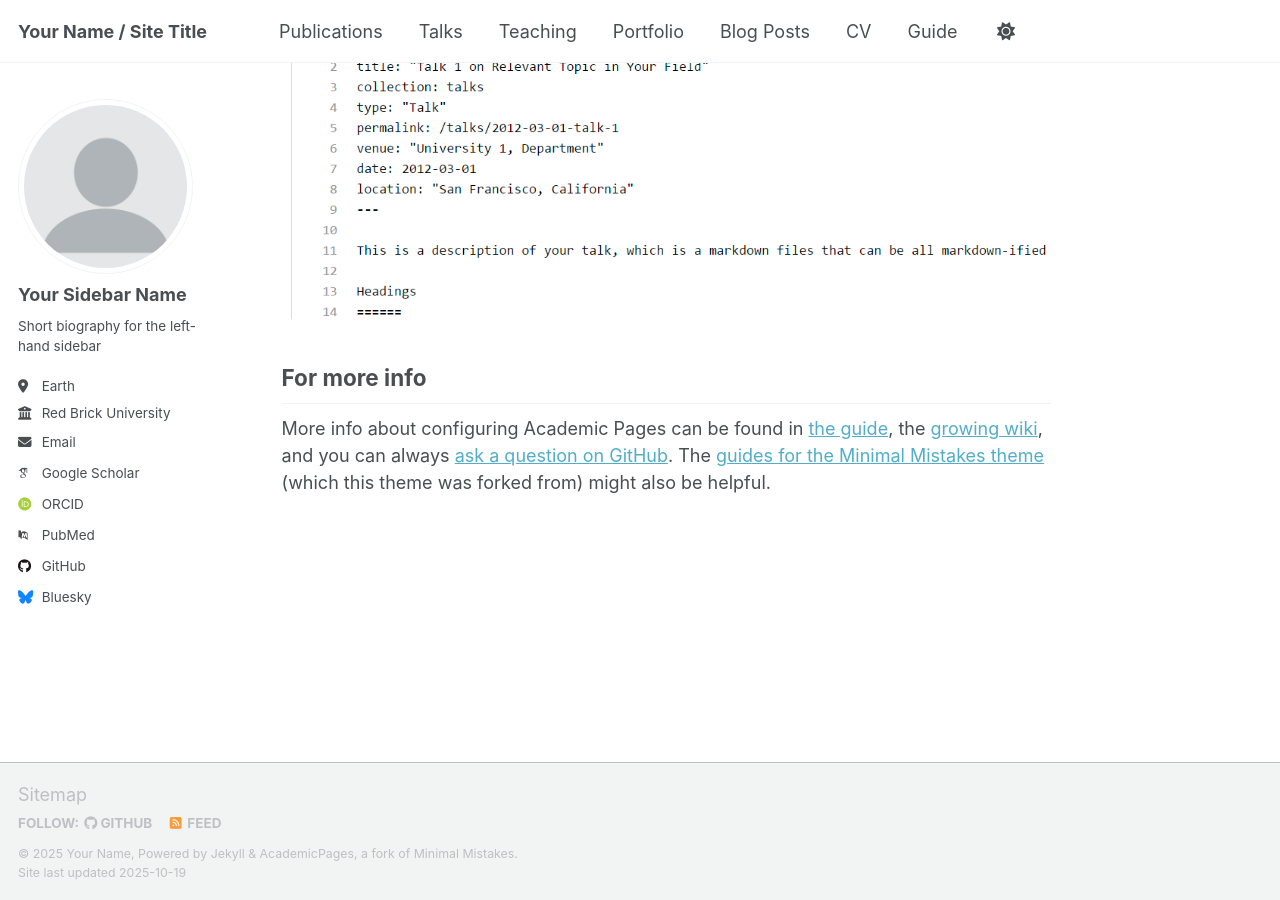
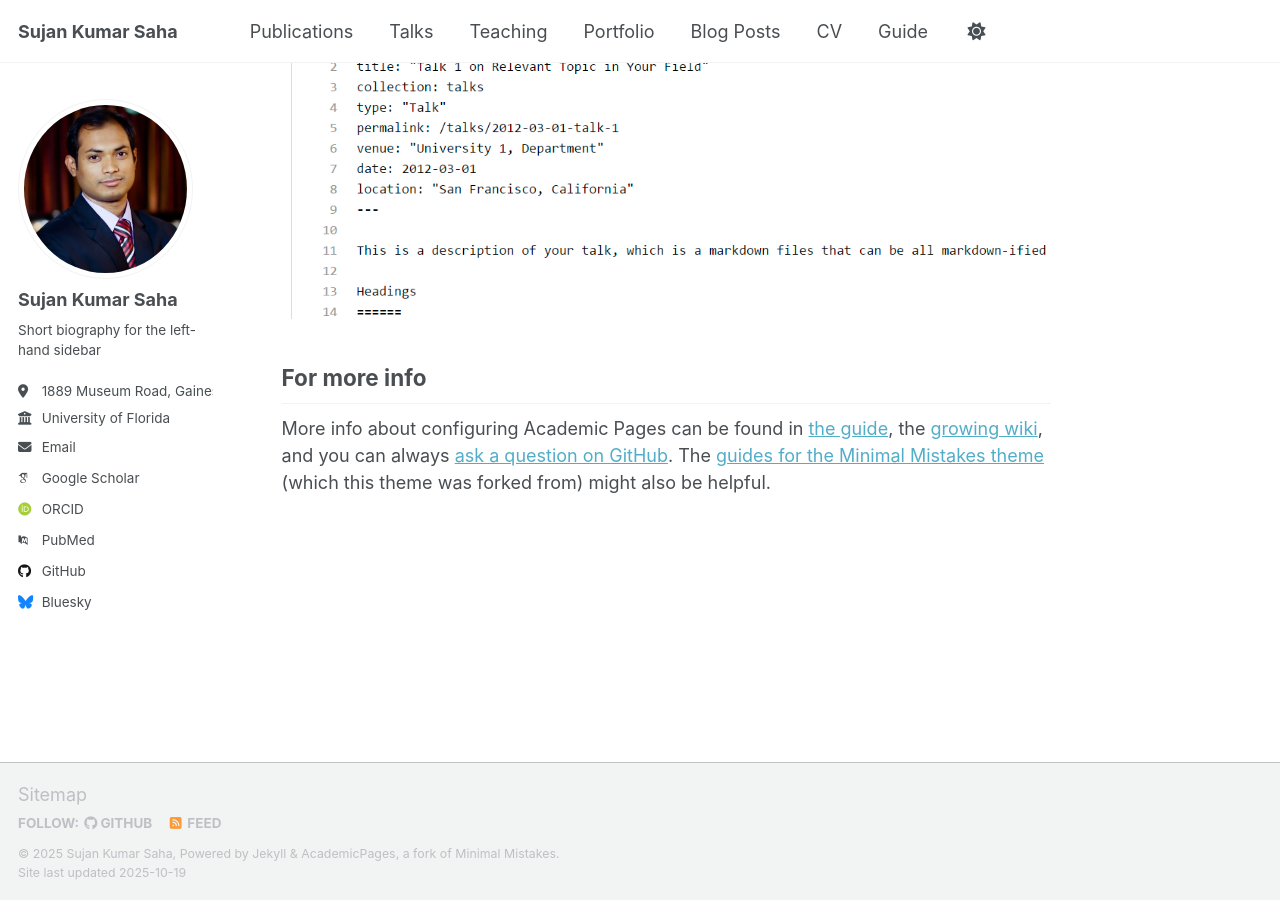
Before and after one commit to Sujansaha05/Sujansaha05.github.io, a Jekyll site: the page built from _pages/about.md, in a window 1280 px wide and 900 px high, scrolled down 2880 px. Built offline with Jekyll 4.4.1, drawn with Linux system fonts in a browser that asks for light colours; some web fonts are replaced; a script that is not in the unit is left out.

Commit message:
First Update

```diff
--- a/_config.yml
+++ b/_config.yml
@@ -9,9 +9,10 @@
 # Basic Site Settings
 locale                   : "en-US"
 site_theme               : "default" # Currently available options are "default", "air"
-title                    : "Your Name / Site Title"
+#title                    : "Your Name / Site Title"
+title                    : "Sujan Kumar Saha"
 title_separator          : "-"
-name                     : &name "Your Name"
+name                     : &name "Sujan Kumar Saha"
 description              : &description "Your Name's academic portfolio"   # Update this with a general description of your site, this is the default if not overridden by a page
 url                      : https://academicpages.github.io # The base hostname & protocol for your site e.g. "https://[your GitHub username].github.io",
                                                            # or if you already have some other page hosted on Github then use "https://[your GitHub username].github.io/[Your Repo Name]"
@@ -23,19 +24,19 @@ repository               : "academicpages/academicpages.github.io"
 #               Additional customization can be done by editing /_includes/author-profile.html
 author:
   # Biographic information
-  avatar           : "profile.png"
-  name             : "Your Sidebar Name"
+  avatar           : "profile.jpeg"
+  name             : "Sujan Kumar Saha"
   pronouns         : # example: "she/her"
   bio              : "Short biography for the left-hand sidebar"
-  location         : "Earth"
-  employer         : "Red Brick University"
+  location         : "1889 Museum Road, Gainesville, Florida, 32611"
+  employer         : "University of Florida"
   uri              : # URL
-  email            : "none@example.org"
+  email            : "sujansaha@ufl.edu"
 
   # Academic websites
   academia         : # URL
   arxiv            : # URL - Update with the correct link to your profile
-  googlescholar    : "https://scholar.google.com/citations?user=PS_CX0AAAAAJ"
+  googlescholar    : "https://scholar.google.com/citations?user=cgtLTMEAAAAJ&hl=en"
   inspire-hep      : # URL
   impactstory      : # URL
   orcid            : "http://orcid.org/yourorcidurl"
```
Also changed, not shown: images/profile.jpeg (added), images/profile.png (deleted), my_pic.jpeg (added).
